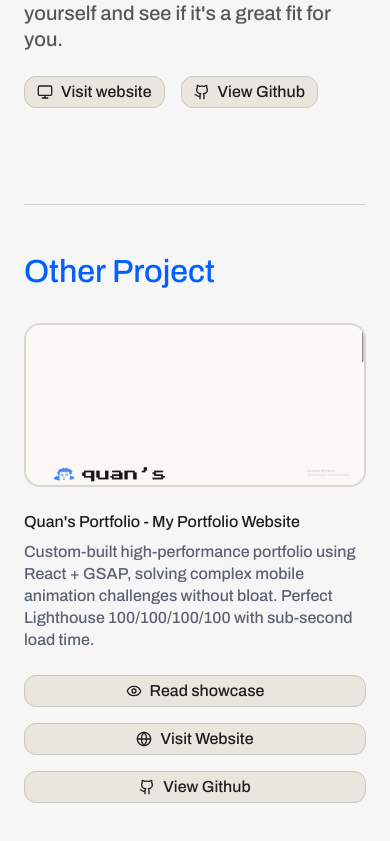
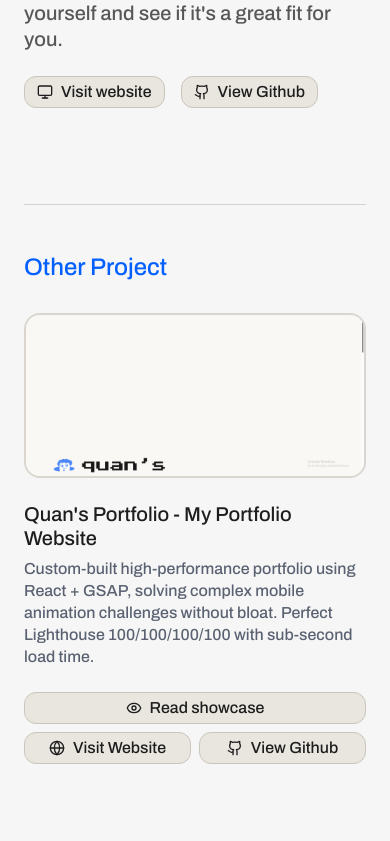
Before and after one commit to nomnom58/quans-port-2, a React (Vite) app: page /showcase/echoo in a window 390 px wide. Shown: the part 4949-5790 px from the top of the page. Built offline with nearby package versions, Linux system fonts and the light colour scheme.

Commit message:
đồng bộ nội dung và tối ưu hóa Typography cho phần Other Project trên cả hai trang QuansPortfolio và EchooShowcase.

```diff
--- a/src/EchooShowcase.tsx
+++ b/src/EchooShowcase.tsx
@@ -717,7 +717,7 @@ const EchooShowcase: React.FC = () => {
 
           {/* OTHER PROJECT SECTION */}
           <section className="flex flex-col items-start pb-24">
-            <h2 className="text-[32px] text-[#0360FF] font-[500] pb-8">Other Project</h2>
+            <h2 className="text-[24px] md:text-[32px] text-[#0360FF] font-[500] pb-8">Other Project</h2>
             <div className="w-full">
               {/* Ảnh Screenshot Project - Responsive with custom border & radius */}
               <img
@@ -725,14 +725,14 @@ const EchooShowcase: React.FC = () => {
                 alt="Quan's Portfolio Screenshot"
                 className="w-full h-auto rounded-2xl border-2 border-[#DAD6CF] mb-6"
               />
-              <h3 className="text-[16px] leading-[22px] md:text-[24px] md:leading-[32px] text-[#1D1D1D] font-[500] pb-2">
+              <h3 className="text-[20px] md:text-[24px] md:leading-[32px] text-[#1D1D1D] font-[500] pb-2">
                 Quan's Portfolio - My Portfolio Website
               </h3>
               <p className="text-[16px] leading-[22px] md:text-[20px] md:leading-[26px] text-[#5A6272] font-[500] pb-6">
                 Custom-built high-performance portfolio using React + GSAP, solving complex mobile animation challenges without bloat. Perfect Lighthouse 100/100/100/100 with sub-second load time.
               </p>
 
-              <div className="flex flex-col md:flex-row gap-4">
+              <div className="flex flex-col md:flex-row gap-2 md:gap-4">
                 <button
                   onClick={() => navigate('/showcase/quans-portfolio')}
                   className="inline-flex items-center justify-center px-3 py-[7px] md:py-2.5 bg-btn-bg border border-btn-border rounded-[12px] md:rounded-[16px] transition-all hover:brightness-95 active:scale-95 text-[16px] md:text-[20px] font-[500] text-text-primary leading-none w-full md:w-fit"
@@ -740,6 +740,7 @@ const EchooShowcase: React.FC = () => {
                   <Eye className="w-4 h-4 md:w-5 md:h-5 mr-2 text-text-primary shrink-0" />
                   Read showcase
                 </button>
+                <div className="grid grid-cols-2 md:flex md:gap-4 gap-2">
                   <button
                     onClick={() => window.open('https://quans-port-2.vercel.app/', '_blank', 'noopener,noreferrer')}
                     className="inline-flex items-center justify-center px-3 py-[7px] md:py-2.5 bg-btn-bg border border-btn-border rounded-[12px] md:rounded-[16px] transition-all hover:brightness-95 active:scale-95 text-[16px] md:text-[20px] font-[500] text-text-primary leading-none w-full md:w-fit"
@@ -756,6 +757,7 @@ const EchooShowcase: React.FC = () => {
                   </button>
                 </div>
               </div>
+            </div>
           </section>
         </div>
       </main>
--- a/src/QuansPortfolio.tsx
+++ b/src/QuansPortfolio.tsx
@@ -43,8 +43,8 @@ const QuansPortfolio: React.FC = () => {
             alt="Quan's Portfolio Logo"
             className="h-[24px] w-auto mb-[12px]"
           />
-          <h1 className="text-[24px] text-[#1D1D1D] mb-[8px]">My portfolio showcase</h1>
-          <p className="text-[20px] text-[#575757] mb-[24px]">
+          <h1 className="text-[20px] md:text-[24px] text-[#1D1D1D] mb-[8px]">My portfolio showcase</h1>
+          <p className="text-[16px] md:text-[20px] leading-[22px] md:leading-[26px] text-[#575757] mb-[24px]">
             My portfolio isn't just a pretty website. It's a filter system optimized for three completely different types of people who will visit it.
           </p>
 
@@ -61,6 +61,18 @@ const QuansPortfolio: React.FC = () => {
               <Github className="w-4 h-4 md:w-5 md:h-5 mr-2 text-text-primary shrink-0" />
               View Github
             </button>
+          </div>
+
+          {/* PORTFOLIO RECORD VIDEO */}
+          <div className="w-full py-[48px]">
+            <video
+              src="/showcase/quan-portfolio/port-record.webm"
+              autoPlay
+              loop
+              muted
+              playsInline
+              className="w-full max-w-[700px] mx-auto h-auto rounded-[16px] shadow-sm"
+            />
           </div>
         </div>
 
@@ -551,16 +563,22 @@ const QuansPortfolio: React.FC = () => {
 
           {/* OTHER PROJECT SECTION */}
           <section className="flex flex-col items-start pb-24">
-            <h2 className="text-[32px] text-[#0360FF] font-[500] pb-8">Other Project</h2>
+            <h2 className="text-[24px] md:text-[32px] text-[#0360FF] font-[500] pb-8">Other Project</h2>
             <div className="w-full">
-              <h3 className="text-[16px] leading-[22px] md:text-[24px] md:leading-[32px] text-[#1D1D1D] font-[500] pb-2">
+              {/* Ảnh Minh họa Dự án Echoo */}
+              <img
+                src="/showcase/quan-portfolio/echoo-screenshot.png"
+                alt="Echoo App Showcase"
+                className="w-full max-w-[700px] h-auto rounded-[16px] border-[2px] border-[#DAD6CF] mb-[24px] object-cover"
+              />
+              <h3 className="text-[20px] md:text-[24px] md:leading-[32px] text-[#1D1D1D] font-[500] pb-2">
                 Echoo App - Anonymous Confession Platform
               </h3>
               <p className="text-[16px] leading-[22px] md:text-[20px] md:leading-[26px] text-[#5A6272] font-[500] pb-6">
                 Solo-built anonymous confessional app end-to-end: product strategy, UI/UX design, full-stack engineering, marketing. Positioned as emotional outlet platform (vs. drama forum paradigm).
               </p>
 
-              <div className="flex flex-col md:flex-row gap-4">
+              <div className="flex flex-col md:flex-row gap-2 md:gap-4">
                 <button
                   onClick={() => navigate('/showcase/echoo')}
                   className="inline-flex items-center justify-center px-3 py-[7px] md:py-2.5 bg-btn-bg border border-btn-border rounded-[12px] md:rounded-[16px] transition-all hover:brightness-95 active:scale-95 text-[16px] md:text-[20px] font-[500] text-text-primary leading-none w-full md:w-fit"
@@ -568,6 +586,7 @@ const QuansPortfolio: React.FC = () => {
                   <Eye className="w-4 h-4 md:w-5 md:h-5 mr-2 text-text-primary shrink-0" />
                   Read showcase
                 </button>
+                <div className="grid grid-cols-2 md:flex md:gap-4 gap-2">
                   <button
                     onClick={() => window.open('https://www.myechoo.xyz/', '_blank')}
                     className="inline-flex items-center justify-center px-3 py-[7px] md:py-2.5 bg-btn-bg border border-btn-border rounded-[12px] md:rounded-[16px] transition-all hover:brightness-95 active:scale-95 text-[16px] md:text-[20px] font-[500] text-text-primary leading-none w-full md:w-fit"
@@ -584,6 +603,7 @@ const QuansPortfolio: React.FC = () => {
                   </button>
                 </div>
               </div>
+            </div>
           </section>
         </div>
       </main>
```
Lines whose indentation alone changed are shown as unchanged.
